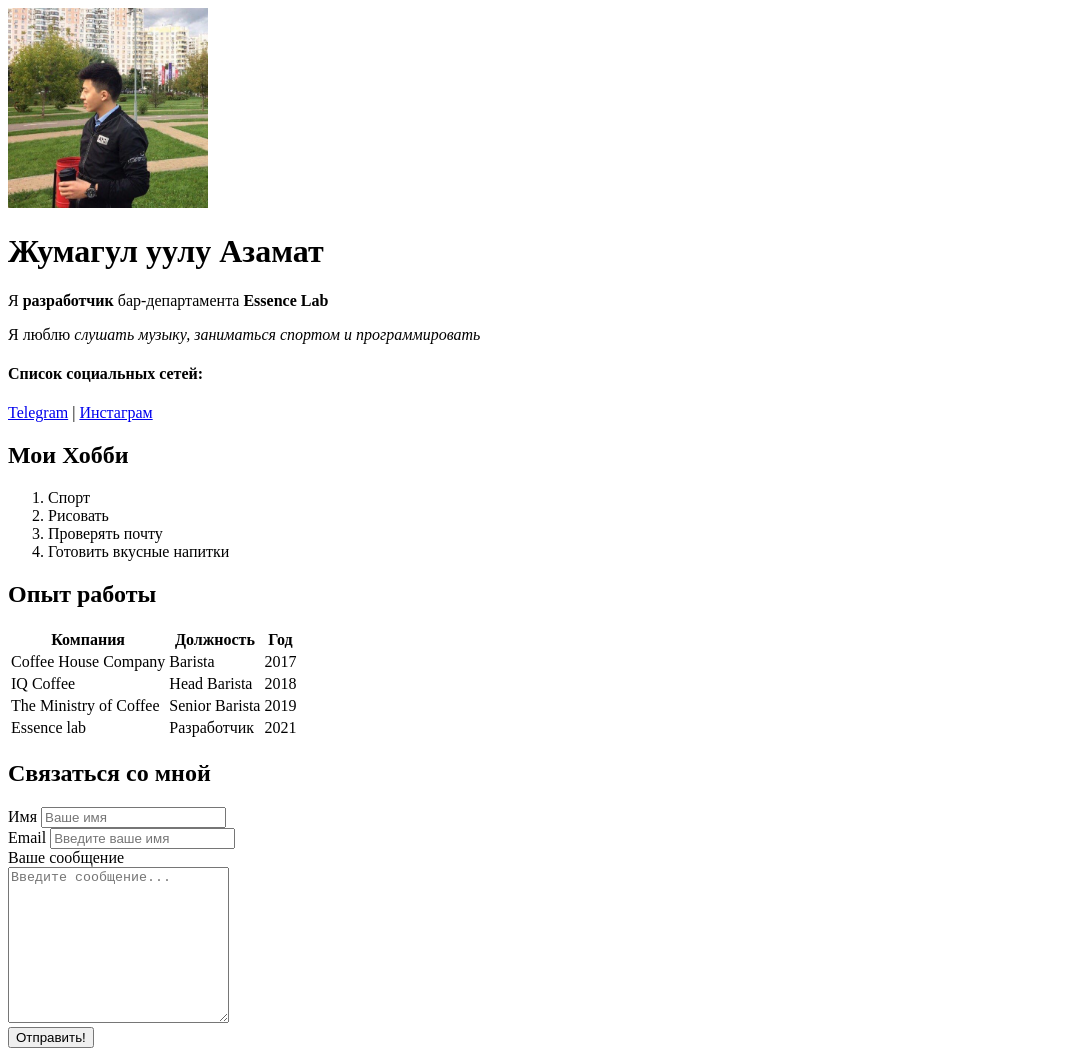
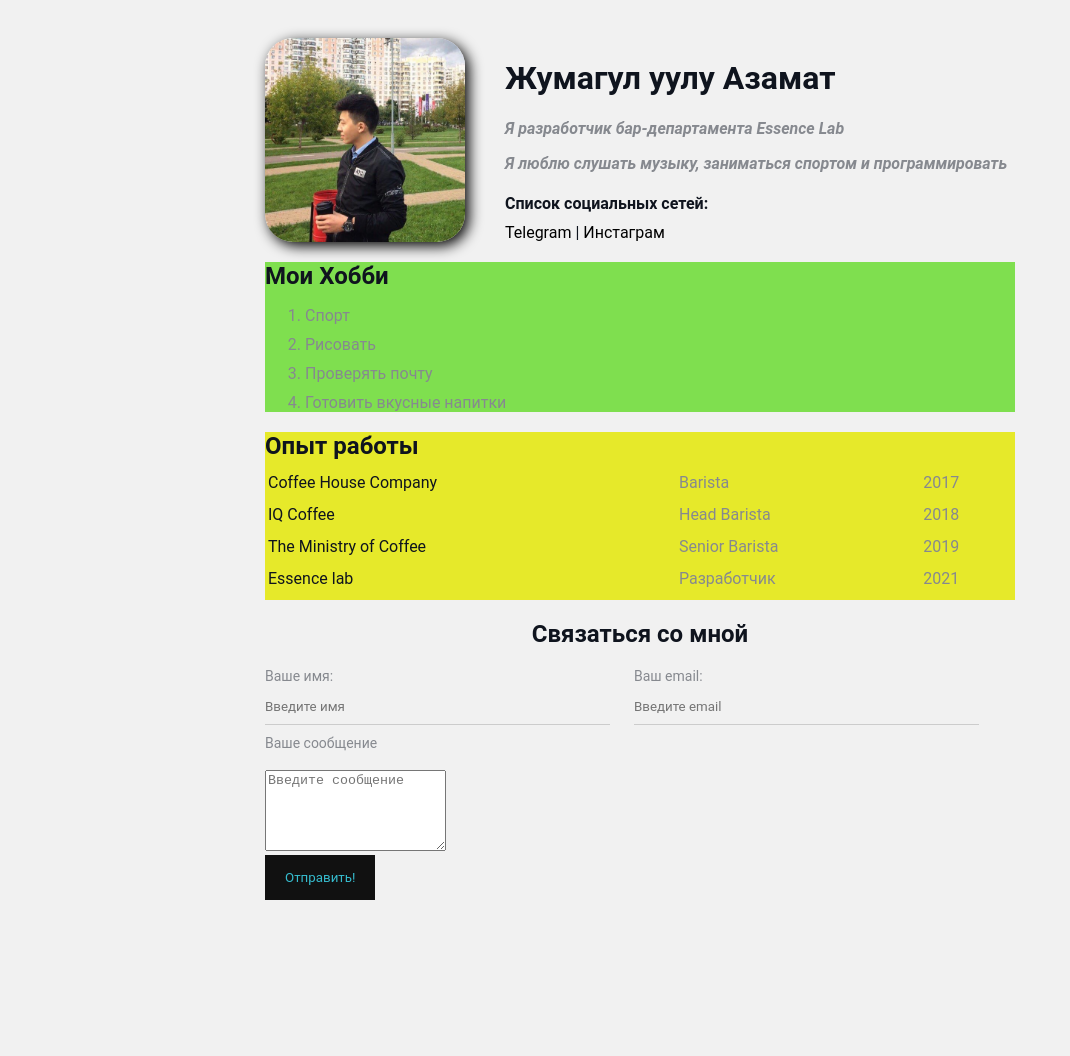
Before and after one commit to goAzamat/resume, a plain HTML site: page index.html in a window 1280 px wide. Shown: the whole page, without its empty margins (0-1070 px from the left). After the commit the page ends 908 px from the top, so only its background shows below. Drawn offline with Linux system fonts and the light colour scheme.

Commit message:
add styles

```diff
--- a/index.html
+++ b/index.html
@@ -5,39 +5,51 @@
       <meta http-equiv="X-UA-Compatible" content="IE=edge">
       <meta name="viewport" content="width=device-width, initial-scale=1.0">
       <title>Resume</title>
+      <link rel="stylesheet" href="styles.css">
 </head>
 <body>
-  <img src="Img.JPG" alt="мой аватар" width="200">
+      <div class="container">
+        <div class="info">
+        <img src="Img.JPG" alt="мой аватар" class="avatar">
+
+        <div class="info-text">
+
         <h1>Жумагул уулу Азамат</h1>
         <p>Я <strong>разработчик</strong>  бар-департамента <strong>Essence Lab</strong> </p>
         <p>Я люблю <em>слушать музыку, заниматься спортом и программировать</em></p>
+
 
     <h4>Список социальных сетей:</h4>
 
         <a href="https://t.me/azamatech">Telegram</a>
         |
         <a href="https://www.instagram.com/barista_azamat/?hl=en">Инстаграм</a>
+      </div>
+    </div>
 
+      <div class="card bg-green">
       <h2>Мои Хобби</h2>
 
-<ol>
+    <ol class="list">
       <li>Спорт</li>
         <li>Рисовать</li>
         <li>Проверять почту</li>
       <li>Готовить вкусные напитки</li>
     </ol>
+  </div>
 
+    <div class="card bg-yellow">
     <h2>Опыт работы</h2>
 
-<table>
+    <table class="table">
 
-  <thead>
+      <!-- <thead>
         <tr>
           <th>Компания</th>
           <th>Должность</th>
           <th>Год</th>
       </tr>
-  </thead>
+      </thead> -->
 
         <tbody>
           <tr>
@@ -63,38 +75,41 @@
                   <td>Разработчик</td>
                   <td>2021</td>
                 </tr>
-
-
-
-
         </tbody>
     </table>
+    </div>
 
   <div>
 
-  <form>
+    <form action="/" class="form">
+
     <h2>Связаться со мной </h2>
-    <div>
-    <label for="name">Имя</label>
-    <input type="name" id="name" placeholder="Ваше имя">
+
+    <div class="form-row">
+      <div class="form-group">
+      <label for="name">Ваше имя:</label>
+      <input type="text" id="name" placeholder="Введите имя">
     </div>
 
-   <div>
-  <label for="email">Email</label>
-  <input type="email" id="email" placeholder="Введите ваше имя">
+    <div class="form-group">
+    <label for="email">Ваш email:</label>
+    <input type="email" id="email" placeholder="Введите email">
+    </div>
   </div>
 
-  <div>
+    <div class="form-group">
     <label for="message">Ваше сообщение</label>
     <br>
-  <textarea id="message" cols="25" rows="10" placeholder="Введите сообщение..."></textarea>
+    <textarea id="message" cols="20" rows="5" placeholder="Введите сообщение"
+    ></textarea>
     <br>
-  <input type="Submit" value="Отправить!">
-
 
   </div>
+
+  <input class="btn" type="Submit" value="Отправить!">
   </form>
 
+  </div>
 </div>
 
 
--- /dev/null
+++ b/styles.css
@@ -0,0 +1,171 @@
+body {
+  background: #f1f1f1;
+  color: #0f141e;
+  font-family: 'Roboto', sans-serif;
+  font-size: 16px;
+  font-weight: normal;
+}
+
+a {
+  color: #000;
+  text-decoration: none;
+
+}
+
+a:hover {
+  text-decoration: underline;
+}
+
+a:active {
+  color: blue;
+}
+
+a:visited {
+  color:grey;
+}
+
+.container {
+  max-width: 750px;
+  margin: auto;
+  padding-top: 30px;
+}
+
+.avatar {
+  width: 200px;
+  border-radius: 28px;
+  box-shadow: 4px 4px 14px rgba(0, 0, 0, 25);
+}
+
+.info {
+  margin-bottom: 20px;
+  display: flex;
+}
+
+.info-text {
+  margin-left: 40px;
+}
+.info-text p {
+  font-style: italic;
+  font-weight: bold;
+  color: #86898f;
+}
+
+.info-text h4 {
+
+  margin-bottom: 10px;
+}
+@media (max-width: 650px) {
+  .info{
+    display: block;
+    text-align: center;
+  }
+}
+ .info
+
+.card {
+border-radius: 20px;
+padding: 15px 20px;
+margin-bottom: 20px;
+
+}
+
+.card h2 {
+  margin-bottom: 10px;
+}
+
+.bg-green {
+  background: #7fdf4f;
+}
+
+
+.bg-yellow {
+  background: #e6e92a ;
+}
+
+.btn {
+  background: #111;
+  padding: 15px 20px;
+  color: rgb(54, 188, 206);
+  border: none;
+  font-family: inherit;
+  cursor: pointer;
+}
+
+.btn:hover {
+  opacity: 0.8;
+}
+
+
+.list li {
+color: #86898f;
+margin-bottom: 10px;
+
+}
+
+.table {
+  width: 100%;
+}
+
+.table td {
+  padding-bottom: 10px;
+}
+
+
+.table td:nth-child(2),
+.table td:nth-child(3){
+  color: #86898f;
+}
+
+.form h2 {
+  text-align: center;
+}
+
+.form-row {
+  margin-bottom: 10px;
+  display: 10px;
+
+}
+
+.form-row .form-group {
+  display: inline-block;
+  margin-right: 20px;
+  width: 46%;
+}
+
+
+.form-row .form-group:last-child {
+  margin-right: 0;
+}
+
+@media (max-width: 650px) {
+
+  .form-row {
+    display: block;
+  }
+  .form-row .form-group {
+    width:100px;
+    margin-right: 0;
+    margin-bottom: 10px;
+
+
+  }
+}
+
+.form-group label {
+  display: block;
+  font-size: 14px;
+  color: #86898f;
+}
+
+.form-group input {
+  width: 100%;
+  box-sizing: border-box;
+  border: none;
+  background: transparent;
+  border-bottom: 1px solid #ccc;
+  color: #000;
+  padding: 15px 0 10px;
+  outline: none;
+  font-family: inherit;
+
+}
```
Lines whose indentation alone changed are shown as unchanged.
